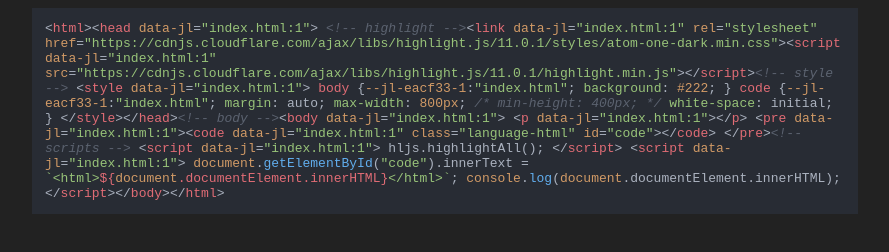
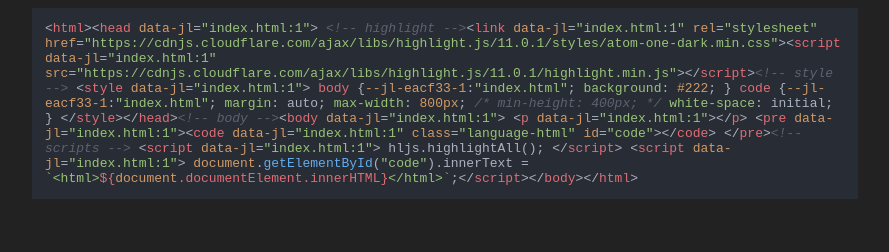
Before and after one commit to sanghaarsha/html-quine, a plain HTML site: page index.html in a window 1280 px wide. Shown: the whole page, without its empty margins (195-1084 px from the left). Drawn offline with nearby package versions, Linux system fonts and the light colour scheme.

Commit message:
removed console.log statement

```diff
--- a/index.html
+++ b/index.html
@@ -1 +1 @@
-<html><head> <!-- highlight --><link rel="stylesheet" href="https://cdnjs.cloudflare.com/ajax/libs/highlight.js/11.0.1/styles/atom-one-dark.min.css"><script src="https://cdnjs.cloudflare.com/ajax/libs/highlight.js/11.0.1/highlight.min.js"></script><!-- style --> <style> body { background: #222; } code { margin: auto; max-width: 800px; /* min-height: 400px; */ white-space: initial; } </style></head><!-- body --><body> <p></p> <pre><code class="language-html" id="code"></code> </pre><!-- scripts --> <script> hljs.highlightAll(); </script> <script> document.getElementById("code").innerText = `<html>${document.documentElement.innerHTML}</html>`; console.log(document.documentElement.innerHTML); </script></body></html>
+<html><head> <!-- highlight --><link rel="stylesheet" href="https://cdnjs.cloudflare.com/ajax/libs/highlight.js/11.0.1/styles/atom-one-dark.min.css"><script src="https://cdnjs.cloudflare.com/ajax/libs/highlight.js/11.0.1/highlight.min.js"></script><!-- style --> <style> body { background: #222; } code { margin: auto; max-width: 800px; /* min-height: 400px; */ white-space: initial; } </style></head><!-- body --><body> <p></p> <pre><code class="language-html" id="code"></code> </pre><!-- scripts --> <script> hljs.highlightAll(); </script> <script> document.getElementById("code").innerText = `<html>${document.documentElement.innerHTML}</html>`;</script></body></html>
```
